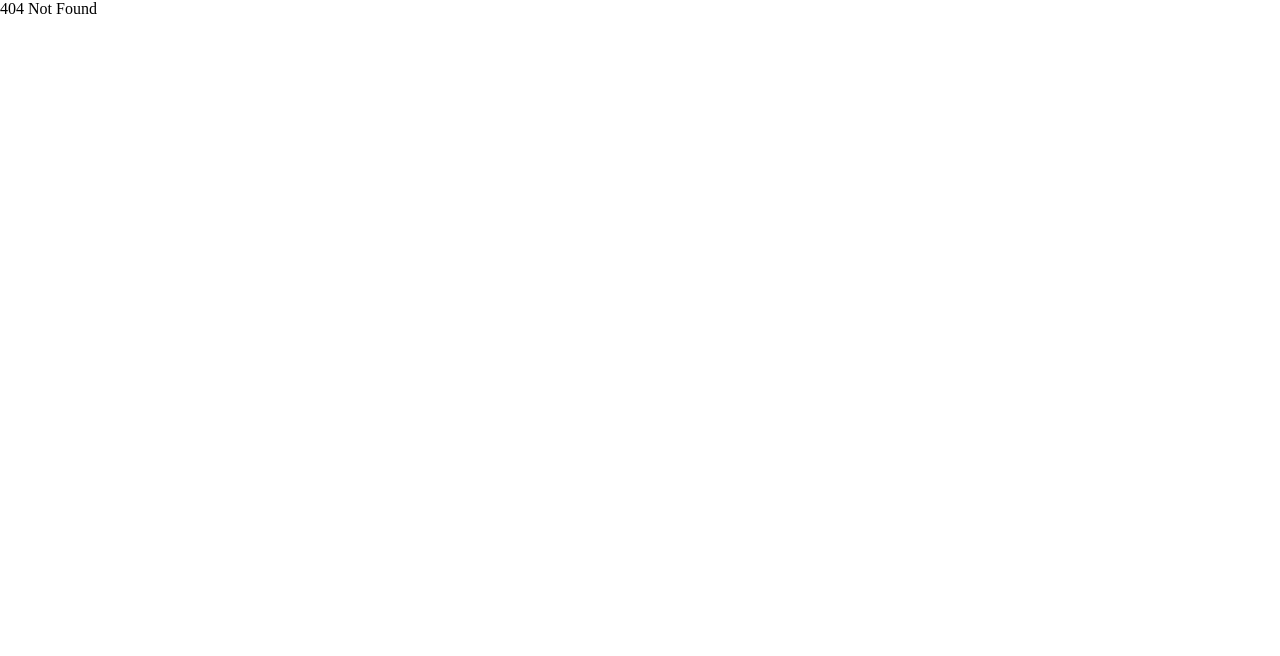
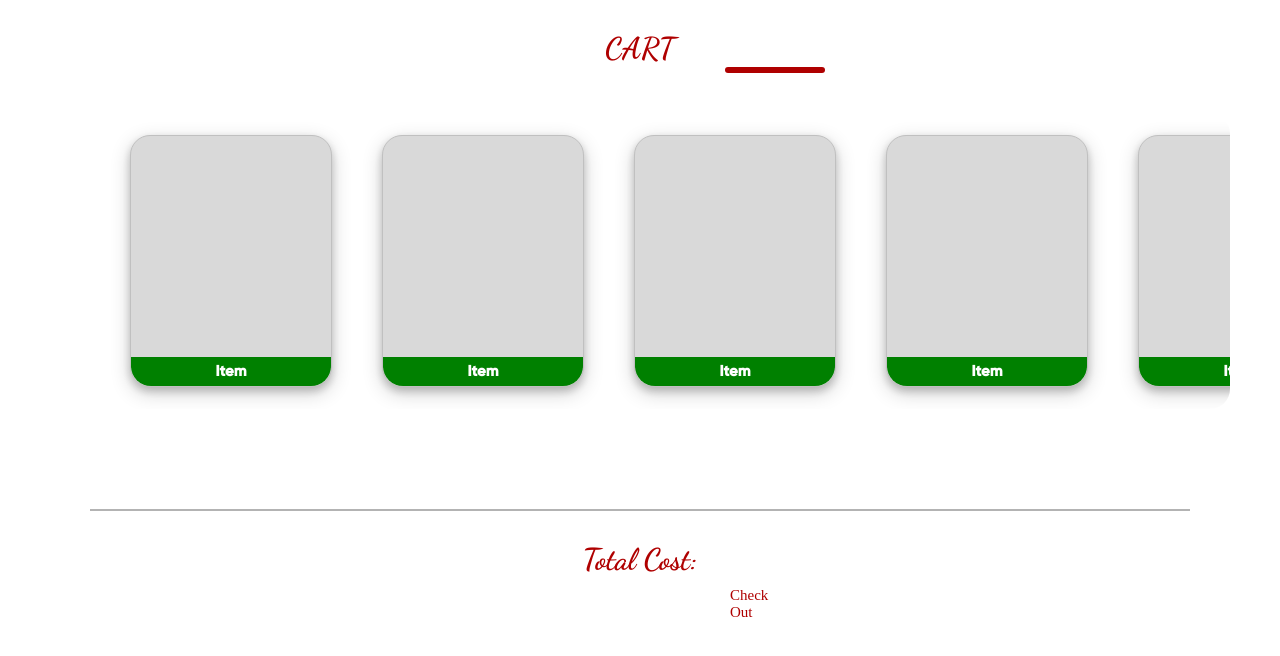
Before and after one commit to GL3MON/bonappet, a React (Vite) app in the folder Client/: page /cart in a window 1280 px wide. Before the commit this address had no page. Shown: the top 656 px of the page. Built offline with nearby package versions, Linux system fonts and the light colour scheme; a web font is replaced by a local one.

Commit message:
Added the cart frontend

```diff
--- /dev/null
+++ b/Client/src/components/Cart.jsx
@@ -0,0 +1,24 @@
+import { color, motion, useScroll, useTransform } from 'framer-motion';
+import { useEffect, useRef } from 'react';
+import BasicDishSwiper from './CartSwiper.jsx';
+import '../styles/cart.css';
+const Cart = () => {
+    const ref = useRef(null);
+    const { scrollYProgress } = useScroll({
+        target: ref,
+        offset: ["start start", "end start"],
+    });
+
+
+    return (
+        <div className="cartpage" ref={ref}>
+            <div class ="header">CART</div>
+            <div className="underline"></div>
+            <BasicDishSwiper />
+            <div class="cost">Total Cost:</div>
+            <div class="submit">Check Out</div>
+        </div>
+    );
+}
+
+export default Cart;
--- /dev/null
+++ b/Client/src/components/CartSwiper.jsx
@@ -0,0 +1,26 @@
+import '../styles/BasicDishSwiper.css'
+import SwipeItem from './SwipeItem'
+import { motion } from 'framer-motion'
+
+const BasicDishSwiper = ({title}) => {
+
+    const dummyList = [1,2,3,4,5,5,6,7,8,8,9,9,10,10];
+
+
+
+    return <div className="basic-dish-swipe">
+        <div className="top-nav">
+                <h1>{title}</h1>
+        </div>
+        <div className='swipe-items'>
+           {
+            dummyList.map((item, index) => (
+                <SwipeItem key={index} name="Item" veg={true}/>
+            ))
+           }
+        </div>
+    </div>
+
+}
+
+export default BasicDishSwiper;
--- a/Client/src/main.jsx
+++ b/Client/src/main.jsx
@@ -6,6 +6,7 @@ import RestDashboard from './components/RestDashboard'
 import ChatBot from './components/ChatBot'
 import Login from './components/Login.jsx'
 import Signup from './components/SignUp.jsx'
+import Cart from './components/Cart.jsx'
 import { createBrowserRouter, RouterProvider } from 'react-router-dom'
 import './index.css'
 
@@ -13,6 +14,11 @@ const router = createBrowserRouter([
   {
     path: '/',
     element: <HomePage />,
+    errorElement: <div>404 Not Found</div>,
+  },
+  {
+    path: '/cart',
+    element: <Cart />,
     errorElement: <div>404 Not Found</div>,
   },
   {
--- a/Client/src/styles/Signup.css
+++ b/Client/src/styles/Signup.css
@@ -41,19 +41,11 @@
     gap : 25px
 
 }
-/*
-.inputs:hover{
-    background-color : #3a767b;
+.submit:hover{
+    font-size: 20px;
+    font-weight: bold;
 }
-    */
-.submit-container{
-
-    color: #af0000;
-    margin-top: 10px;
-    margin-left : 700px;
-    margin-right: 700px;
-}
-.submit:hover{
+.submit:click{
     font-size: 20px;
     font-weight: bold;
 }
--- /dev/null
+++ b/Client/src/styles/cart.css
@@ -0,0 +1,50 @@
+.header{
+    display: flex;
+    flex-direction: column;
+    align-items: center;
+    font-size: 30px;
+    color : #af0000;
+    font-family: Dancing Script;
+    font-weight: bold;
+    gap : 9px;
+    width: 100% ;
+    margin-top :30px ;
+}
+.underline {
+    width: 100px;
+    height: 6px;
+    align-items: center;
+    margin-top: 1px;
+    margin-left:725px;
+    background: #af0000;
+    border-radius :20px;
+}
+.cost{
+    display: flex;
+    flex-direction: column;
+    align-items: center;
+    font-size: 30px;
+    color : #af0000;
+    font-family: Dancing Script;
+    font-weight: bold;
+    gap : 9px;
+    width: 100% ;
+    margin-top :30px ;
+}
+
+.submit:hover{
+    font-size: 30px;
+    font-weight: bold;
+    margin-left : 690px;
+    margin-right: 690px;
+}
+.submit{
+    align-items: center;
+    font-size: 15px;
+    color: #af0000;
+    margin-top: 10px;
+    margin-left : 730px;
+    margin-right: 730px;
+    background-color:burlywood;
+
+}
```
